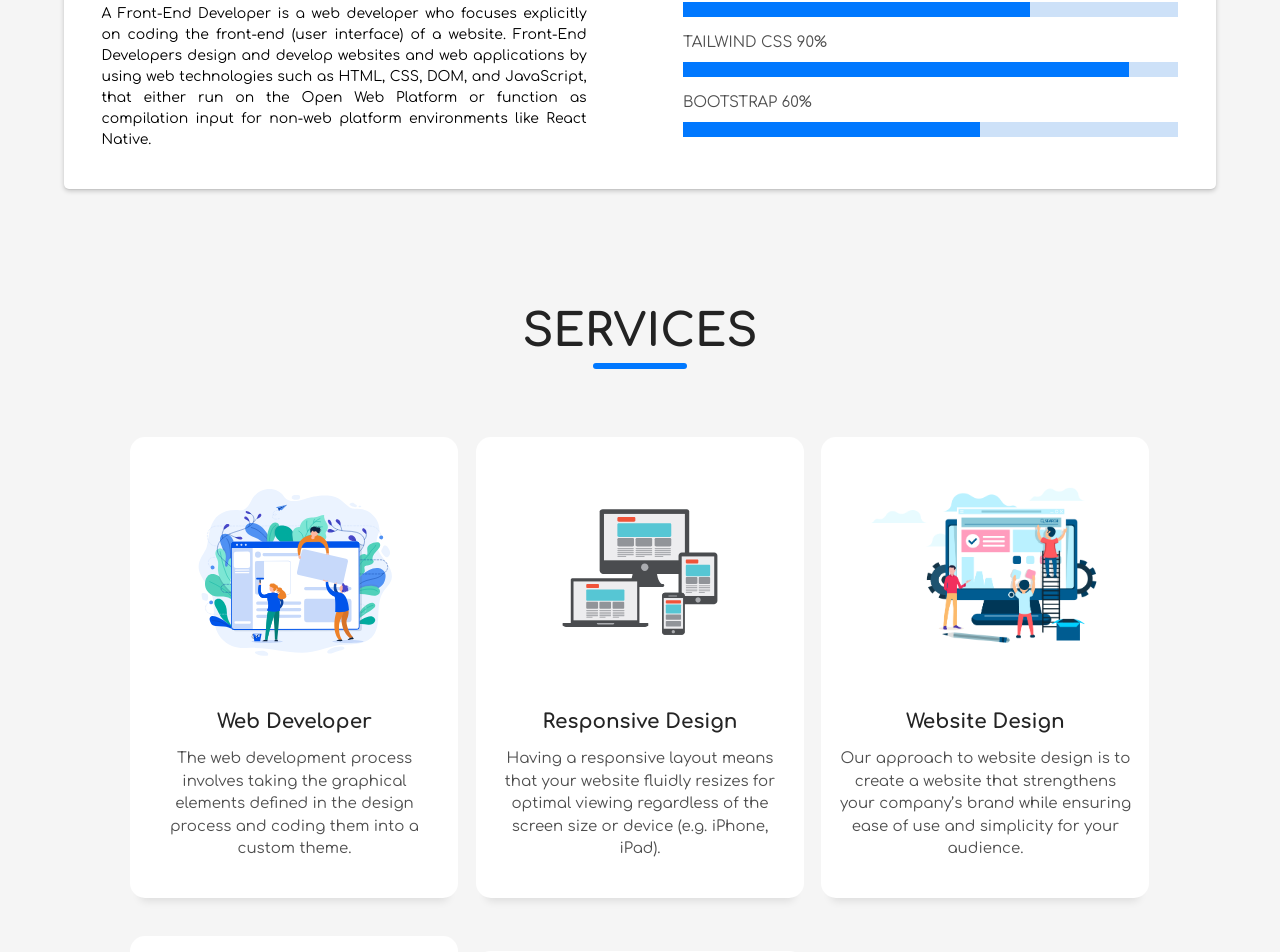
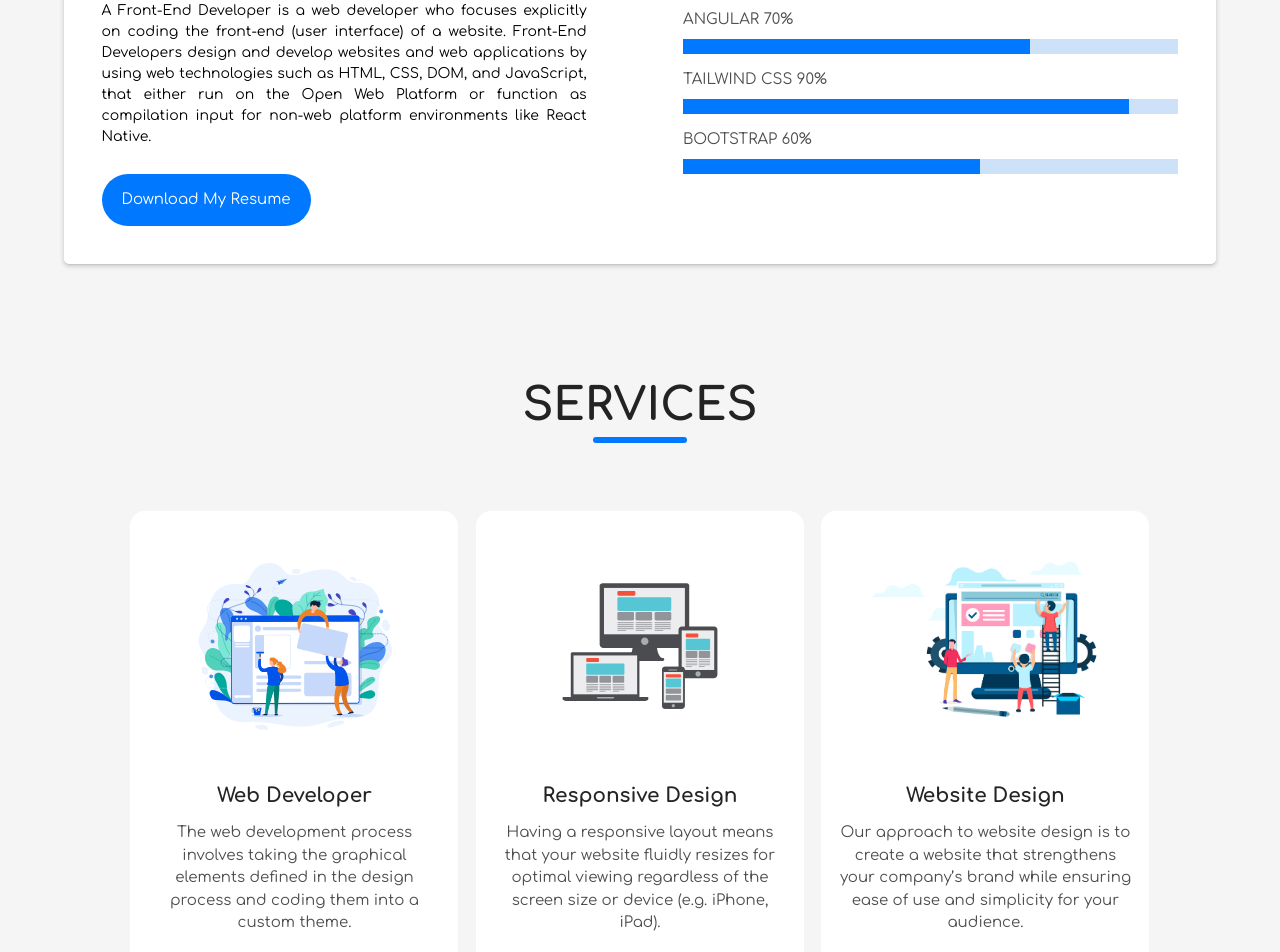
Before and after one commit to HarshRajbhar/Portfolio, an Angular app: page / in a window 1280 px wide. Shown: the part 1203-2155 px from the top of the page. Built offline with nearby package versions, Linux system fonts and the light colour scheme.

Commit message:
resume added with download

```diff
--- a/src/app/about-us/about-us/about-us.component.html
+++ b/src/app/about-us/about-us/about-us.component.html
@@ -72,6 +72,14 @@
           run on the Open Web Platform or function as compilation input for
           non-web platform environments like React Native.
         </p>
+        <button class="mt-7 p-3">
+          <a
+            class=" "
+            href="/assets/document/Harsh_Rajbhar_resume.pdf"
+            download="Harsh_Rajbhar_resume.pdf"
+            >Download My Resume</a
+          >
+        </button>
       </div>
     </div>
     <!-- Right side -->
--- a/src/app/about-us/about-us/about-us.component.scss
+++ b/src/app/about-us/about-us/about-us.component.scss
@@ -34,3 +34,17 @@
     // transition: 0.4s;
   }
 }
+button {
+  background: #0078ff;
+  padding: 15px 20px;
+  text-align: center;
+  color: white;
+  border-radius: 50px;
+  transition: 0.5s all ease-in-out;
+
+  &:hover {
+    // background: #238affec;
+    // box-shadow: rgba(0, 0, 0, 0.16) 0px 3px 6px, rgba(0, 0, 0, 0.23) 0px 3px 6px;
+    box-shadow: rgba(0, 0, 0, 0.45) 0px 5px 15px;
+  }
+}
```
Also changed, not shown: 1 other file (tests, documents, lock files or other folders).
